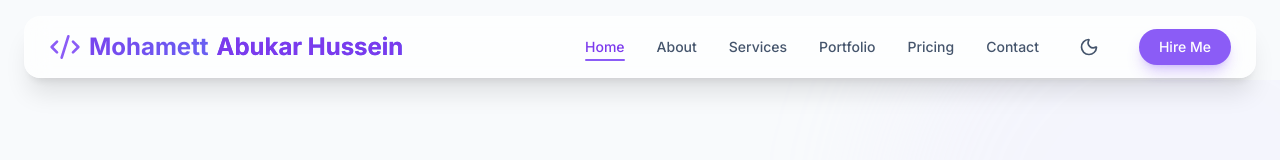
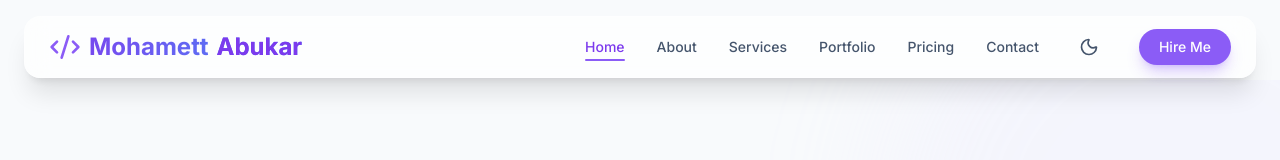
Before and after one commit to Abuukar699/Mohammed_Portfolio, a React (Vite) app: page / in a window 1280 px wide. Shown: the top 160 px of the page. Built offline with nearby package versions, Linux system fonts and the light colour scheme.

Commit message:
Shorten name from 'Abukar Hussein' to 'Abukar'

```diff
--- a/src/components/Navbar.jsx
+++ b/src/components/Navbar.jsx
@@ -44,7 +44,7 @@ const Navbar = () => {
                 <Link to="/" className="flex items-center gap-2 text-2xl font-bold bg-gradient-to-r from-primary-600 to-secondary-500 bg-clip-text text-transparent">
                     <Code2 className="w-8 h-8 text-primary-500" />
                     <h1 className='text-secondary-600 dark:text-secondary-400'>Mohamett</h1>
-                    <span className='text-primary-600 dark:text-primary-400'>Abukar Hussein</span>
+                    <span className='text-primary-600 dark:text-primary-400'>Abukar</span>
                 </Link>
 
                 {/* Desktop Menu */}
```
